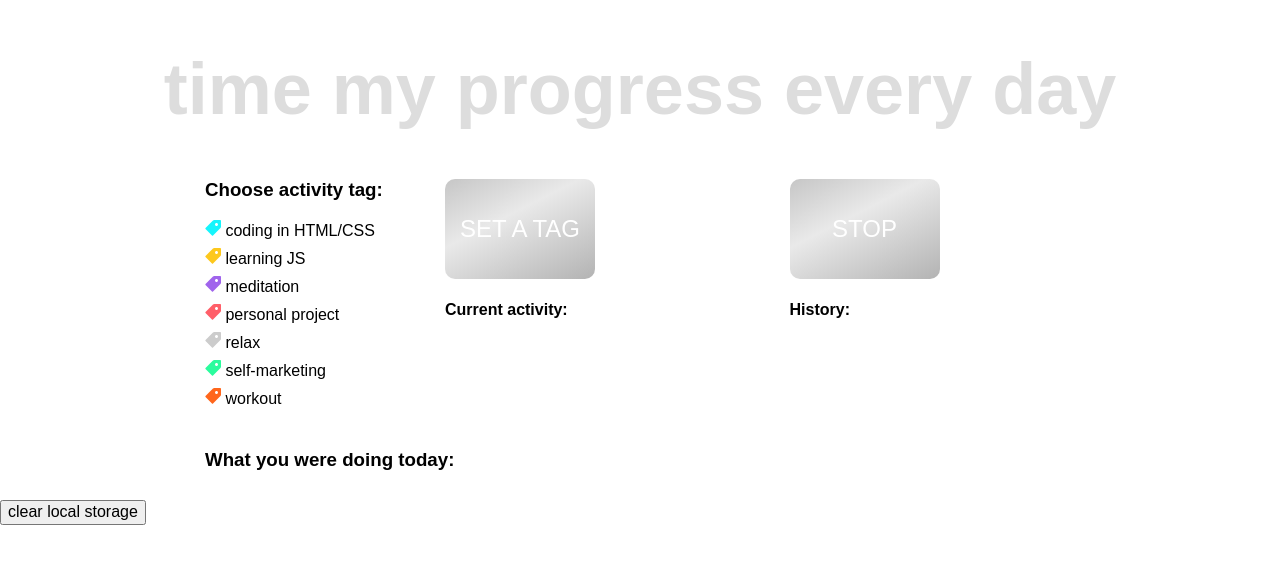
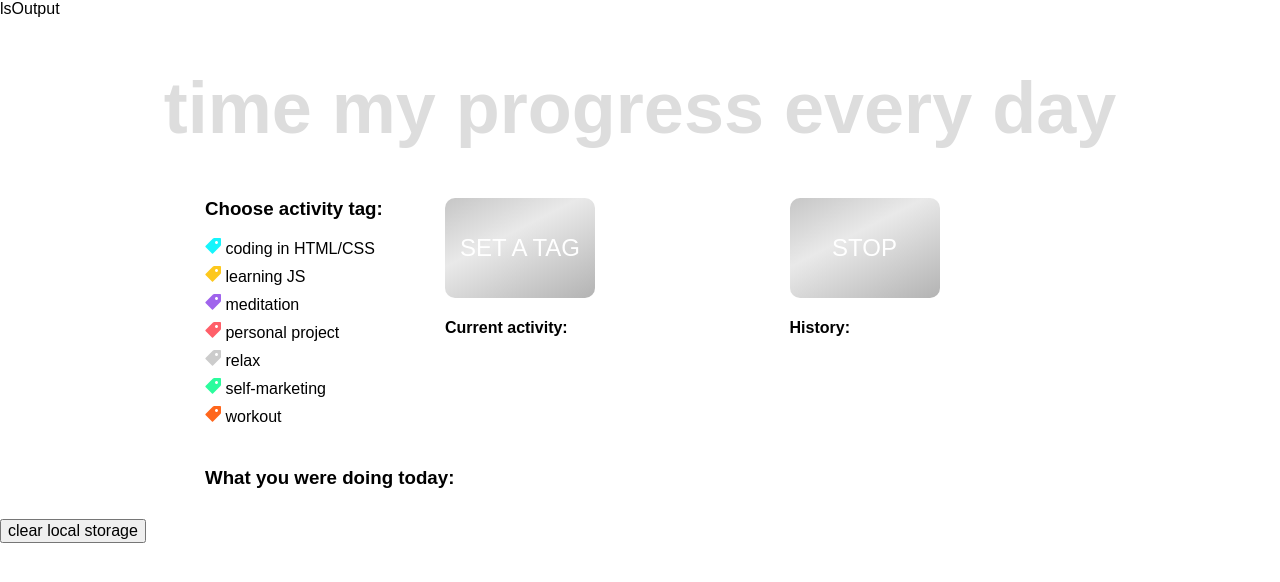
Before and after one commit to nadyawyn/daytimer, a website: page src/index.html in a window 1280 px wide. Drawn offline with nearby package versions, Linux system fonts and the light colour scheme; files that its build step writes are made by us from their sources.

Commit message:
Added sign

```diff
--- a/src/index.html
+++ b/src/index.html
@@ -11,7 +11,7 @@
 
 <body>
 	<header class="header">
-
+		lsOutput
 		<h1 class="header__title">time my progress every day</h1>
 	</header>
 	<main>
```
Also changed, not shown: dist/index.html.
